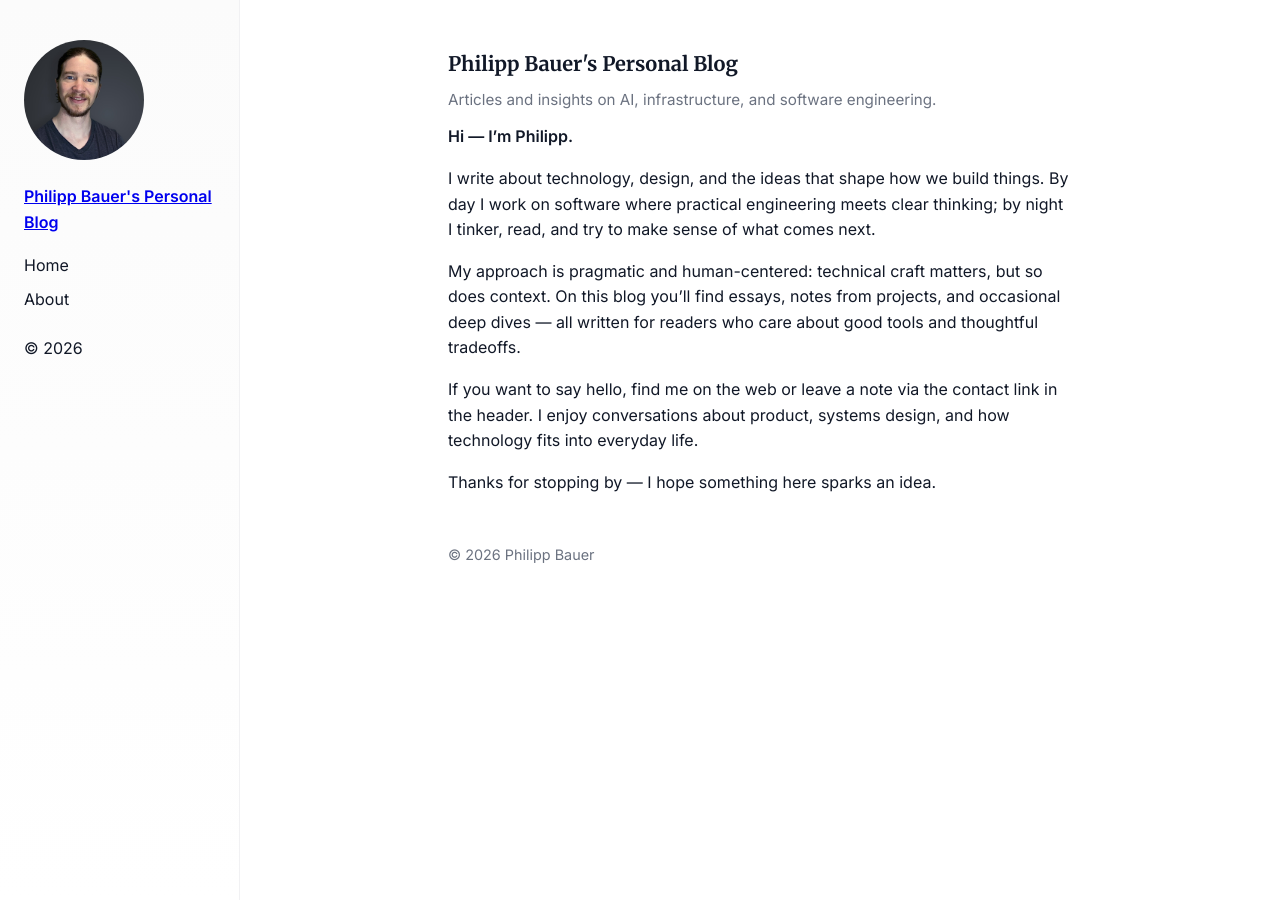
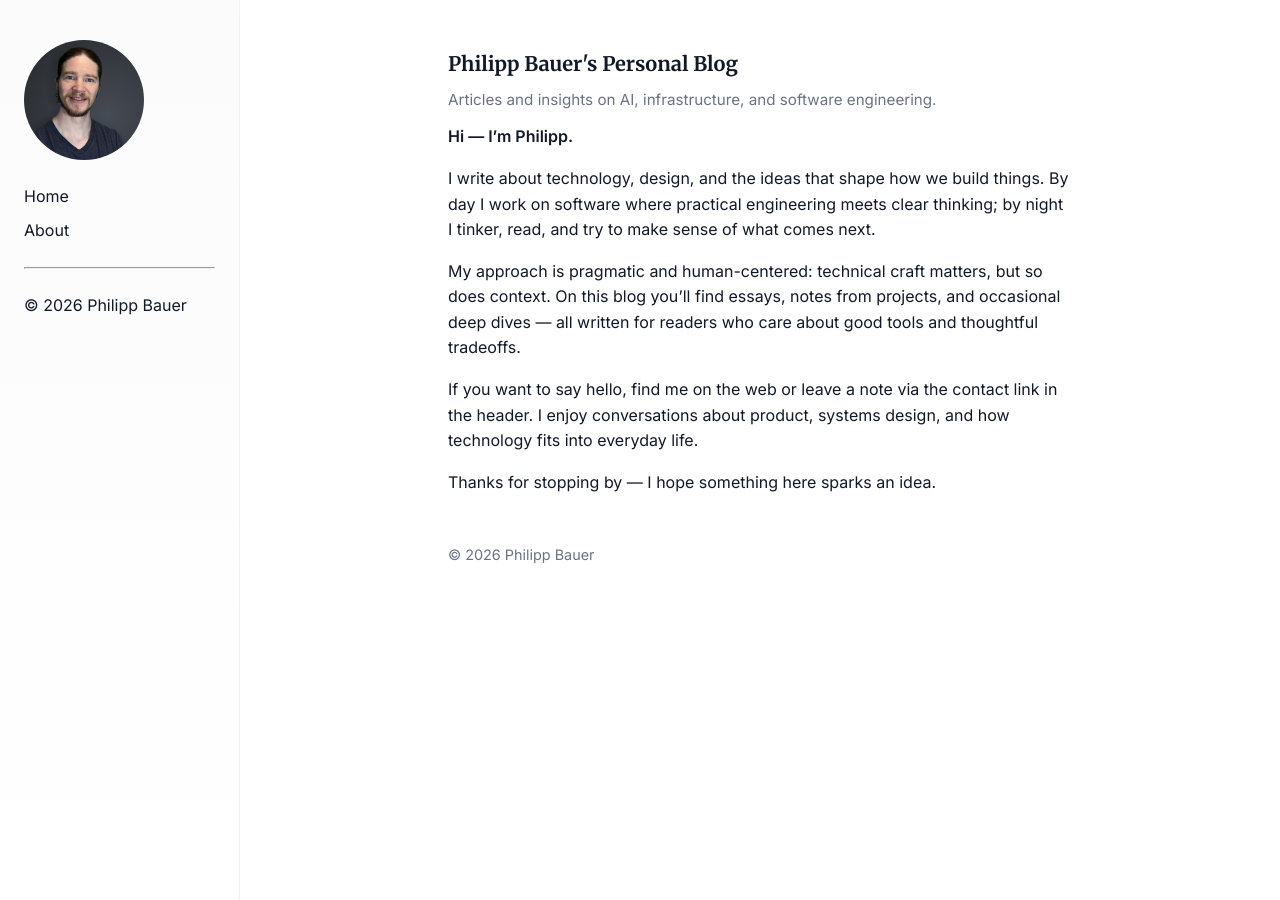
Before and after one commit to philippjbauer/philippjbauer.github.io, a Jekyll site: the page built from about.md, in a window 1280 px wide. Built offline with Jekyll 4.4.1, drawn with Linux system fonts in a browser that asks for light colours.

Commit message:
Refactor navigation structure to improve layout and include author information

```diff
--- a/_includes/nav.html
+++ b/_includes/nav.html
@@ -1,16 +1,16 @@
 <nav class="nav">
   <div class="nav-inner">
     <img src="{{ '/assets/portrait.jpg' | relative_url }}" alt="{{ site.author }}" class="portrait">
-    <a class="brand" href="{{ '/' | relative_url }}">{{ site.title }}</a>
     <ul class="nav-list">
       <li><a href="{{ '/' | relative_url }}">Home</a></li>
       <li><a href="{{ '/about/' | relative_url }}">About</a></li>
-      {% for p in site.pages %}
-        {% if p.nav == true %}
-          <li><a href="{{ p.url | relative_url }}">{{ p.title }}</a></li>
-        {% endif %}
+    </ul>
+    <hr>
+    <ul class="nav-list">
+      {% for p in site.posts %}
+          <li><a href="{{ p.url | relative_url }}">{{ p.title }}</a><br>{{ post.date | date: "%B %d, %Y" }}</li>
       {% endfor %}
     </ul>
-    <div class="nav-footer">&copy; {{ site.time | date: '%Y' }}</div>
+    <div class="nav-footer"><p>&copy; {{ site.time | date: '%Y' }} {{ site.author }}</p></div>
   </div>
 </nav>
```
